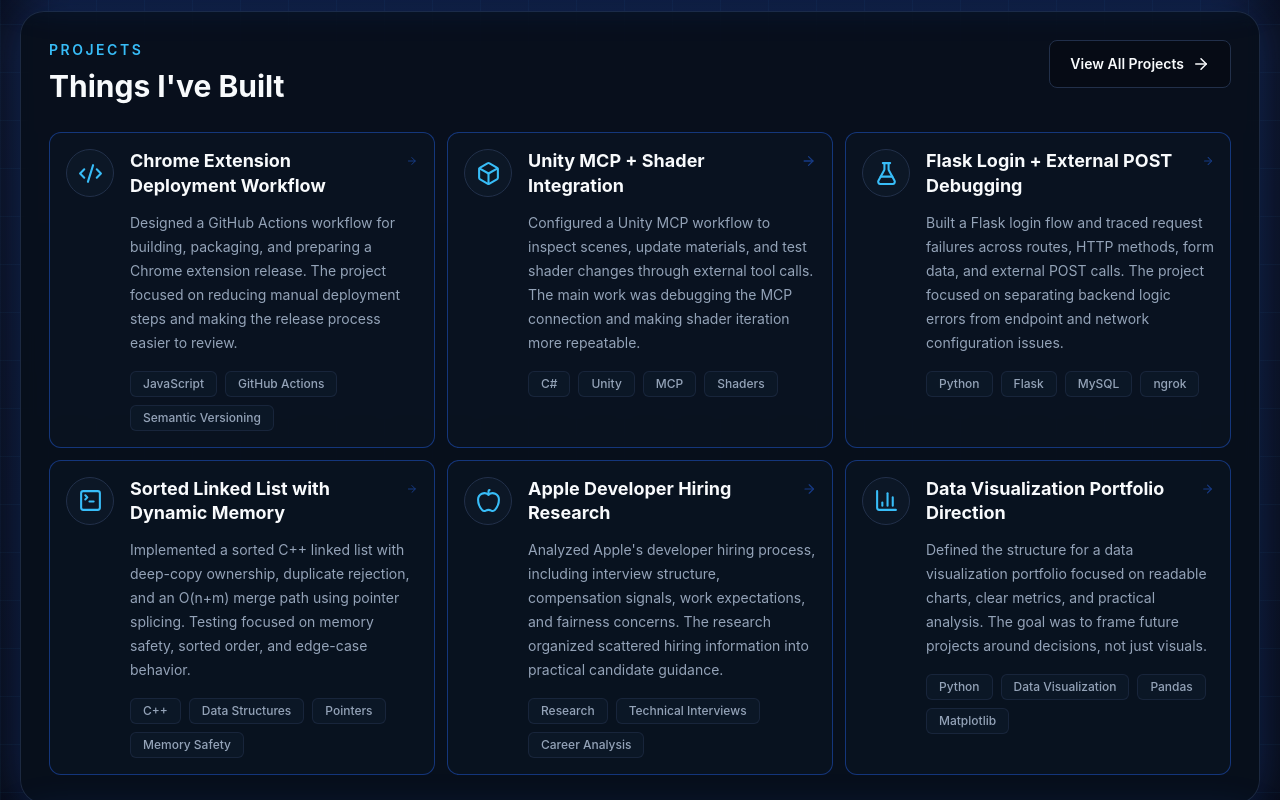
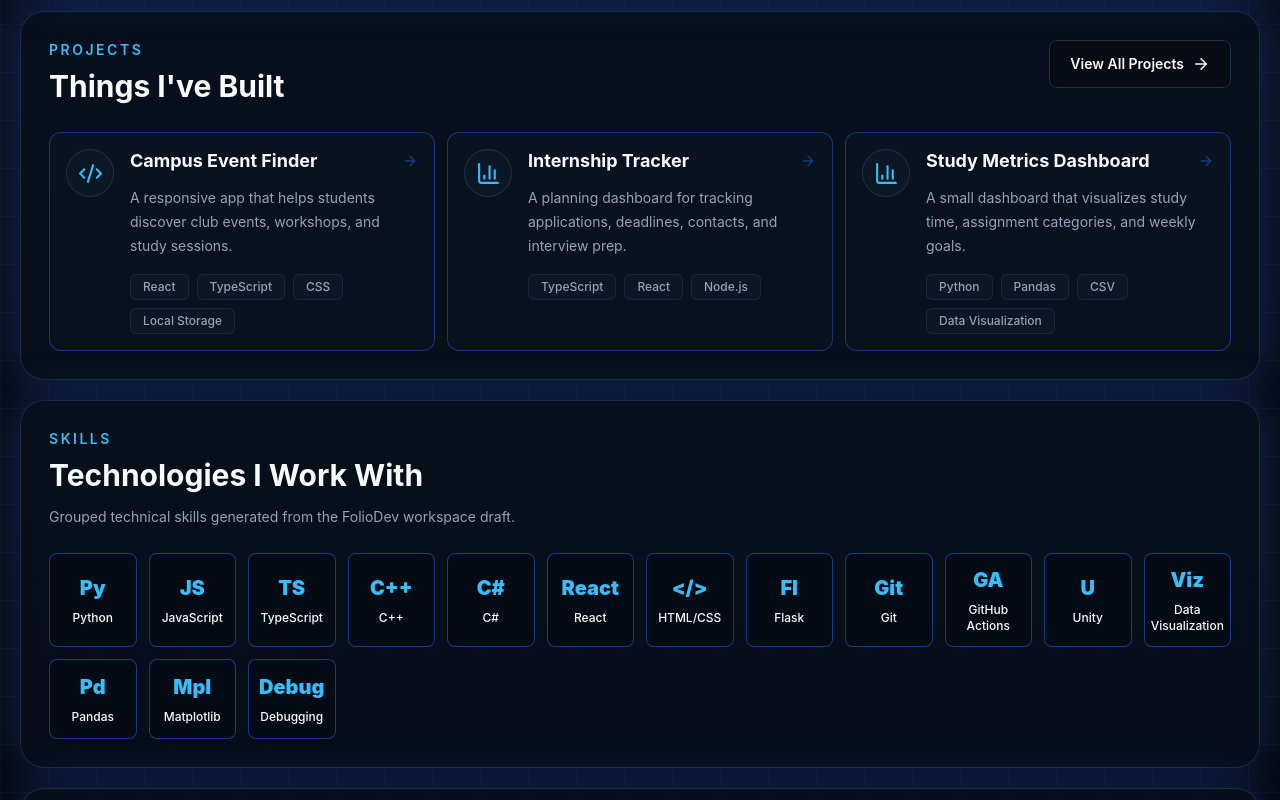
Before and after one commit to Manuelgrios/foliodev-pilot-011-portfolio, a React (Vite) app: page / in a window 1280 px wide. Shown: the part 1320-2120 px from the top of the page. Built offline with nearby package versions, Linux system fonts and the light colour scheme.

Commit message:
Auto-promote FolioDev generated portfolio data to live preview

```diff
--- a/src/data/projects.ts
+++ b/src/data/projects.ts
@@ -25,193 +25,140 @@ export type Project = {
 
 export const projects: Project[] = [
   {
-    slug: "chrome-extension-deployment-workflow",
-    title: "Chrome Extension Deployment Workflow",
-    category: "Automation",
-    summary:
-      "Designed a GitHub Actions workflow for building, packaging, and preparing a Chrome extension release. The project focused on reducing manual deployment steps and making the release process easier to review.",
-    description:
-      "A release workflow project focused on turning a manual Chrome extension deployment path into a repeatable process.",
-    tags: ["JavaScript", "GitHub Actions", "Semantic Versioning"],
-    icon: "code",
-    featured: true,
-    overview:
-      "Designed a GitHub Actions workflow for a Chrome extension build process, with versioning, packaging, and deployment checks separated into repeatable steps.",
-    challenge:
-      "The extension release process depended on manual build, packaging, and versioning steps that were easy to skip or apply inconsistently.",
-    approach:
-      "Separated release behavior into smaller workflow steps so the build path could be reviewed, repeated, and adjusted without relying on memory.",
-    workflow: [
-      "Prepare extension build artifacts",
-      "Run packaging checks",
-      "Keep versioning and release preparation visible in the workflow",
+    "slug": "campus-event-finder",
+    "title": "Campus Event Finder",
+    "category": "Student builder",
+    "summary": "A responsive app that helps students discover club events, workshops, and study sessions.",
+    "description": "A responsive app that helps students discover club events, workshops, and study sessions.",
+    "tags": [
+      "React",
+      "TypeScript",
+      "CSS",
+      "Local Storage"
     ],
-    results: [
-      "Reduced the number of manual release steps by moving the process into a repeatable workflow.",
-      "Made release behavior easier to audit before publishing.",
+    "icon": "code",
+    "featured": true,
+    "links": [
+      {
+        "label": "GitHub",
+        "href": "https://github.com/demo-student-portfolio/campus-event-finder"
+      },
+      {
+        "label": "Live Demo",
+        "href": "https://campus-event-finder.example.com"
+      }
     ],
-    technologies: ["JavaScript", "GitHub Actions", "Semantic Versioning"],
-    interviewTalkingPoints: [
-      "Why deployment steps should be separated and named clearly",
-      "How CI workflows reduce release mistakes",
-      "What should be checked before packaging a browser extension",
+    "overview": "A responsive app that helps students discover club events, workshops, and study sessions.",
+    "challenge": "Students miss useful campus events because details are scattered across club pages and group chats.",
+    "approach": "Built filterable event cards, saved-event state, and a simple organizer view for posting event details.",
+    "features": [
+      "Student builder",
+      "Built filterable event cards, saved-event state, and a simple organizer view for posting event details."
     ],
+    "workflow": [
+      "Built filterable event cards, saved-event state, and a simple organizer view for posting event details."
+    ],
+    "results": [
+      "Created a working class-project prototype and used feedback from classmates to improve search filters."
+    ],
+    "technologies": [
+      "React",
+      "TypeScript",
+      "CSS",
+      "Local Storage"
+    ],
+    "interviewTalkingPoints": [
+      "Students miss useful campus events because details are scattered across club pages and group chats.",
+      "Built filterable event cards, saved-event state, and a simple organizer view for posting event details.",
+      "Created a working class-project prototype and used feedback from classmates to improve search filters."
+    ]
   },
   {
-    slug: "unity-mcp-shader-integration",
-    title: "Unity MCP + Shader Integration",
-    category: "Tools",
-    summary:
-      "Configured a Unity MCP workflow to inspect scenes, update materials, and test shader changes through external tool calls. The main work was debugging the MCP connection and making shader iteration more repeatable.",
-    description:
-      "A Unity tooling project focused on connecting MCP actions to scene inspection, material updates, and shader iteration.",
-    tags: ["C#", "Unity", "MCP", "Shaders"],
-    icon: "box",
-    featured: true,
-    overview:
-      "Configured a Unity MCP workflow to inspect scenes, update materials, and test shader changes through external tool calls.",
-    challenge:
-      "Unity and MCP needed a reliable connection before external tool calls could inspect scene objects, update materials, or support shader testing.",
-    approach:
-      "Debugged startup, dependency, and handshake behavior before validating which Unity actions could be controlled externally.",
-    workflow: [
-      "Start and verify the MCP connection",
-      "Inspect available Unity scene and material actions",
-      "Update materials and test shader changes through tool calls",
+    "slug": "internship-tracker",
+    "title": "Internship Tracker",
+    "category": "Student builder",
+    "summary": "A planning dashboard for tracking applications, deadlines, contacts, and interview prep.",
+    "description": "A planning dashboard for tracking applications, deadlines, contacts, and interview prep.",
+    "tags": [
+      "TypeScript",
+      "React",
+      "Node.js"
     ],
-    results: [
-      "Made shader iteration easier to explain and repeat.",
-      "Clarified the setup steps needed before MCP actions can control Unity behavior.",
+    "icon": "chart",
+    "featured": true,
+    "links": [
+      {
+        "label": "GitHub",
+        "href": "https://github.com/demo-student-portfolio/internship-tracker"
+      }
     ],
-    technologies: ["C#", "Unity", "MCP", "Shaders"],
-    interviewTalkingPoints: [
-      "How external tool calls can fit into a game-engine workflow",
-      "How to debug startup and connection issues",
-      "Why repeatable shader iteration matters during experimentation",
+    "overview": "A planning dashboard for tracking applications, deadlines, contacts, and interview prep.",
+    "challenge": "Keeping applications, follow-ups, and technical practice in separate tools makes progress hard to see.",
+    "approach": "Designed status columns, deadline reminders, and summary counts for weekly application planning.",
+    "features": [
+      "Student builder",
+      "Designed status columns, deadline reminders, and summary counts for weekly application planning."
     ],
+    "workflow": [
+      "Designed status columns, deadline reminders, and summary counts for weekly application planning."
+    ],
+    "results": [
+      "Helped a small study group organize internship applications during a pilot testing week."
+    ],
+    "technologies": [
+      "TypeScript",
+      "React",
+      "Node.js"
+    ],
+    "interviewTalkingPoints": [
+      "Keeping applications, follow-ups, and technical practice in separate tools makes progress hard to see.",
+      "Designed status columns, deadline reminders, and summary counts for weekly application planning.",
+      "Helped a small study group organize internship applications during a pilot testing week."
+    ]
   },
   {
-    slug: "flask-login-external-post-debugging",
-    title: "Flask Login + External POST Debugging",
-    category: "Backend Debugging",
-    summary:
-      "Built a Flask login flow and traced request failures across routes, HTTP methods, form data, and external POST calls. The project focused on separating backend logic errors from endpoint and network configuration issues.",
-    description:
-      "A backend debugging project focused on authentication routes, request handling, and external POST behavior.",
-    tags: ["Python", "Flask", "MySQL", "ngrok"],
-    icon: "flask",
-    featured: true,
-    overview:
-      "Built a Flask login flow and traced request failures across routes, HTTP methods, form data, and external POST calls.",
-    challenge:
-      "The backend needed clearer debugging around GET and POST behavior, form data, external POST requests, and HTTP versus HTTPS or port mismatches.",
-    approach:
-      "Read route behavior and logs separately from endpoint configuration so 404, 500, SSL, and request-formatting errors could be diagnosed in the right layer.",
-    features: [
-      "Flask route handling",
-      "Login form processing",
-      "External POST request testing",
-      "Local endpoint exposure through ngrok",
+    "slug": "study-metrics-dashboard",
+    "title": "Study Metrics Dashboard",
+    "category": "Student builder",
+    "summary": "A small dashboard that visualizes study time, assignment categories, and weekly goals.",
+    "description": "A small dashboard that visualizes study time, assignment categories, and weekly goals.",
+    "tags": [
+      "Python",
+      "Pandas",
+      "CSV",
+      "Data Visualization"
     ],
-    results: [
-      "Made the debugging process easier by separating routing, request formatting, and endpoint configuration issues.",
-      "Clarified when failures came from backend logic versus network or URL configuration.",
+    "icon": "chart",
+    "featured": true,
+    "links": [
+      {
+        "label": "GitHub",
+        "href": "https://github.com/demo-student-portfolio/study-metrics-dashboard"
+      }
     ],
-    technologies: ["Python", "Flask", "MySQL", "ngrok"],
-    interviewTalkingPoints: [
-      "How to debug HTTP method mismatches",
-      "How logs help separate 404, 500, and SSL issues",
-      "Why local tunneling changes endpoint assumptions",
+    "overview": "A small dashboard that visualizes study time, assignment categories, and weekly goals.",
+    "challenge": "Students often know they are busy but cannot easily see which classes or tasks consume the most time.",
+    "approach": "Cleaned sample CSV data and created charts for weekly hours, course breakdowns, and goal completion.",
+    "features": [
+      "Student builder",
+      "Cleaned sample CSV data and created charts for weekly hours, course breakdowns, and goal completion."
     ],
-  },
-  {
-    slug: "sorted-linked-list-dynamic-memory",
-    title: "Sorted Linked List with Dynamic Memory",
-    category: "Data Structures",
-    summary:
-      "Implemented a sorted C++ linked list with deep-copy ownership, duplicate rejection, and an O(n+m) merge path using pointer splicing. Testing focused on memory safety, sorted order, and edge-case behavior.",
-    description:
-      "A C++ data structures project focused on manual ownership, sorted insertion, and safe linked-list operations.",
-    tags: ["C++", "Data Structures", "Pointers", "Memory Safety"],
-    icon: "terminal",
-    featured: true,
-    overview:
-      "Implemented a sorted C++ linked list with deep-copy ownership, duplicate rejection, and an O(n+m) merge path using pointer splicing.",
-    challenge:
-      "The data structure needed sorted insert behavior, duplicate rejection, deep-copy ownership, and safe cleanup without relying on container abstractions.",
-    approach:
-      "Implemented ownership behavior directly, including the Rule of Three, then tested sorted order and edge cases where pointer mistakes are most likely.",
-    features: [
-      "Sorted insertion",
-      "Duplicate rejection",
-      "Deep copy ownership",
-      "O(n+m) merge by pointer splicing",
+    "workflow": [
+      "Cleaned sample CSV data and created charts for weekly hours, course breakdowns, and goal completion."
     ],
-    results: [
-      "Validated memory behavior with targeted tests and sanitizer-style checks.",
-      "Kept merge behavior linear by splicing existing nodes instead of rebuilding the list.",
+    "results": [
+      "Presented a short analysis with recommendations for balancing coursework and project time."
     ],
-    technologies: ["C++", "Data Structures", "Pointers", "Memory Safety"],
-    interviewTalkingPoints: [
-      "Why the Rule of Three matters for owning raw pointers",
-      "How pointer splicing changes merge complexity",
-      "How to test edge cases in linked structures",
+    "technologies": [
+      "Python",
+      "Pandas",
+      "CSV",
+      "Data Visualization"
     ],
-  },
-  {
-    slug: "apple-developer-hiring-research",
-    title: "Apple Developer Hiring Research",
-    category: "Research",
-    summary:
-      "Analyzed Apple's developer hiring process, including interview structure, compensation signals, work expectations, and fairness concerns. The research organized scattered hiring information into practical candidate guidance.",
-    description:
-      "A research project focused on organizing public hiring information into practical guidance for developer candidates.",
-    tags: ["Research", "Technical Interviews", "Career Analysis"],
-    icon: "apple",
-    featured: true,
-    overview:
-      "Analyzed Apple's developer hiring process, including interview structure, compensation signals, work expectations, and fairness concerns.",
-    challenge:
-      "Information about developer hiring can be scattered across job posts, interview reports, compensation discussions, and candidate advice.",
-    approach:
-      "Grouped research by hiring stage and topic so candidate preparation advice could be separated from speculation or unsupported claims.",
-    results: [
-      "Organized scattered hiring information into practical candidate guidance.",
-      "Organized the research around interview structure, work expectations, compensation signals, and fairness considerations.",
-    ],
-    technologies: ["Research", "Technical Interviews", "Career Analysis"],
-    interviewTalkingPoints: [
-      "How to evaluate hiring information from mixed sources",
-      "How fairness concerns affect candidate preparation",
-      "Why research findings should be separated from personal advice",
-    ],
-  },
-  {
-    slug: "data-visualization-portfolio-direction",
-    title: "Data Visualization Portfolio Direction",
-    category: "Data Visualization",
-    summary:
-      "Defined the structure for a data visualization portfolio focused on readable charts, clear metrics, and practical analysis. The goal was to frame future projects around decisions, not just visuals.",
-    description:
-      "A planning project that defines how future data visualization work should be selected, structured, and explained.",
-    tags: ["Python", "Data Visualization", "Pandas", "Matplotlib"],
-    icon: "chart",
-    featured: true,
-    overview:
-      "Defined the structure for a data visualization portfolio focused on readable charts, clear metrics, and practical analysis.",
-    challenge:
-      "Future analytics work needed a consistent structure for choosing datasets, selecting chart types, and explaining what each visualization helps someone decide.",
-    approach:
-      "Framed future projects around decisions and analysis questions before choosing visuals, so charts support an explanation instead of acting as decoration.",
-    results: [
-      "Created a direction for portfolio projects centered on readable charts and clear metrics.",
-      "Established a practical structure for explaining what each visualization helps evaluate.",
-    ],
-    technologies: ["Python", "Data Visualization", "Pandas", "Matplotlib"],
-    interviewTalkingPoints: [
-      "How to choose chart types based on the question being answered",
-      "Why readable visuals matter more than decorative complexity",
-      "How to connect visualizations to decisions",
-    ],
-  },
+    "interviewTalkingPoints": [
+      "Students often know they are busy but cannot easily see which classes or tasks consume the most time.",
+      "Cleaned sample CSV data and created charts for weekly hours, course breakdowns, and goal completion.",
+      "Presented a short analysis with recommendations for balancing coursework and project time."
+    ]
+  }
 ];
```
